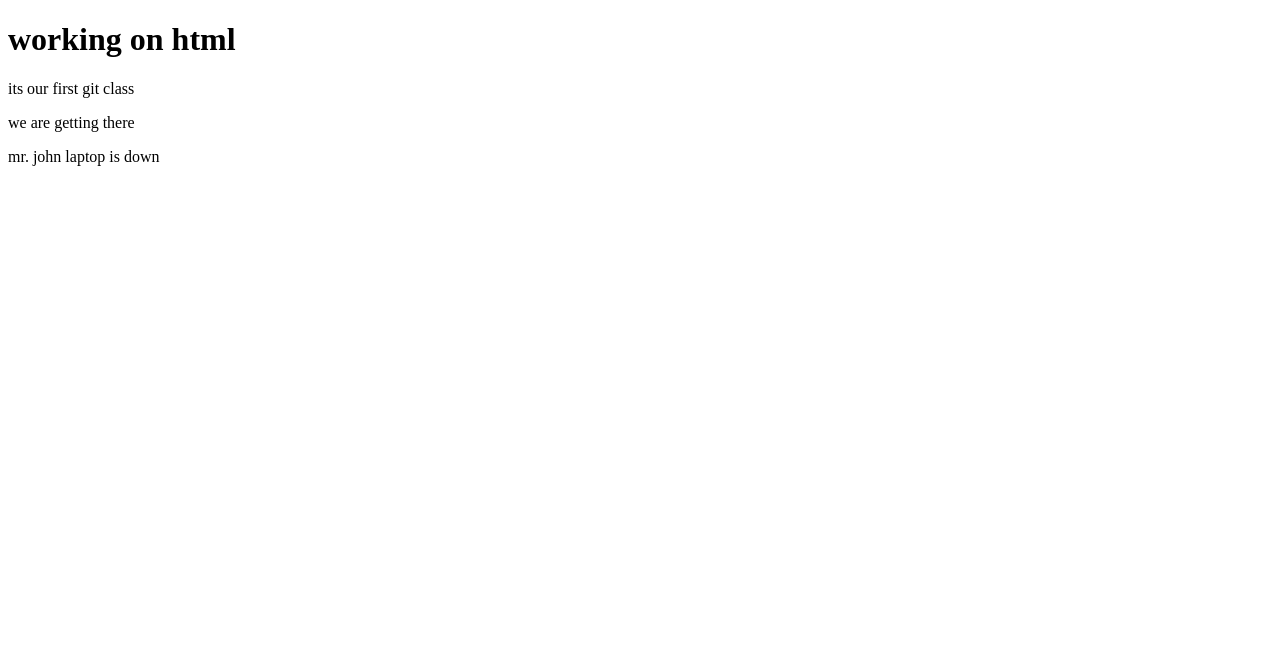
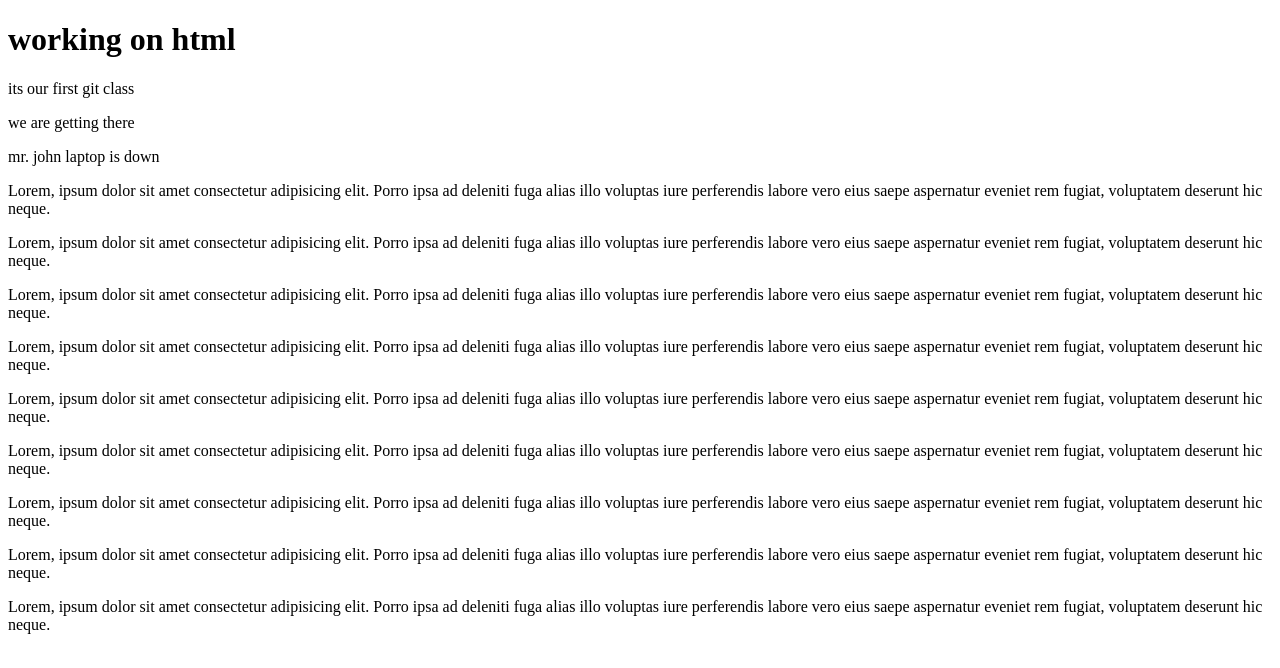
Before and after one commit to Ajibare/pop, a plain HTML site: page index.html in a window 1280 px wide. Drawn offline with Linux system fonts and the light colour scheme.

Commit message:
worked on  index file

```diff
--- a/index.html
+++ b/index.html
@@ -10,5 +10,20 @@
   <p>its our first git class</p>
   <p>we are getting there</p>
   <p>mr. john laptop is down  </p>
+
+
+
+
+
+
+  <p>Lorem, ipsum dolor sit amet consectetur adipisicing elit. Porro ipsa ad deleniti fuga alias illo voluptas iure perferendis labore vero eius saepe aspernatur eveniet rem fugiat, voluptatem deserunt hic neque.</p>
+  <p>Lorem, ipsum dolor sit amet consectetur adipisicing elit. Porro ipsa ad deleniti fuga alias illo voluptas iure perferendis labore vero eius saepe aspernatur eveniet rem fugiat, voluptatem deserunt hic neque.</p>
+  <p>Lorem, ipsum dolor sit amet consectetur adipisicing elit. Porro ipsa ad deleniti fuga alias illo voluptas iure perferendis labore vero eius saepe aspernatur eveniet rem fugiat, voluptatem deserunt hic neque.</p>
+  <p>Lorem, ipsum dolor sit amet consectetur adipisicing elit. Porro ipsa ad deleniti fuga alias illo voluptas iure perferendis labore vero eius saepe aspernatur eveniet rem fugiat, voluptatem deserunt hic neque.</p>
+  <p>Lorem, ipsum dolor sit amet consectetur adipisicing elit. Porro ipsa ad deleniti fuga alias illo voluptas iure perferendis labore vero eius saepe aspernatur eveniet rem fugiat, voluptatem deserunt hic neque.</p>
+  <p>Lorem, ipsum dolor sit amet consectetur adipisicing elit. Porro ipsa ad deleniti fuga alias illo voluptas iure perferendis labore vero eius saepe aspernatur eveniet rem fugiat, voluptatem deserunt hic neque.</p>
+  <p>Lorem, ipsum dolor sit amet consectetur adipisicing elit. Porro ipsa ad deleniti fuga alias illo voluptas iure perferendis labore vero eius saepe aspernatur eveniet rem fugiat, voluptatem deserunt hic neque.</p>
+  <p>Lorem, ipsum dolor sit amet consectetur adipisicing elit. Porro ipsa ad deleniti fuga alias illo voluptas iure perferendis labore vero eius saepe aspernatur eveniet rem fugiat, voluptatem deserunt hic neque.</p>
+  <p>Lorem, ipsum dolor sit amet consectetur adipisicing elit. Porro ipsa ad deleniti fuga alias illo voluptas iure perferendis labore vero eius saepe aspernatur eveniet rem fugiat, voluptatem deserunt hic neque.</p>
 </body>
 </html>
```
